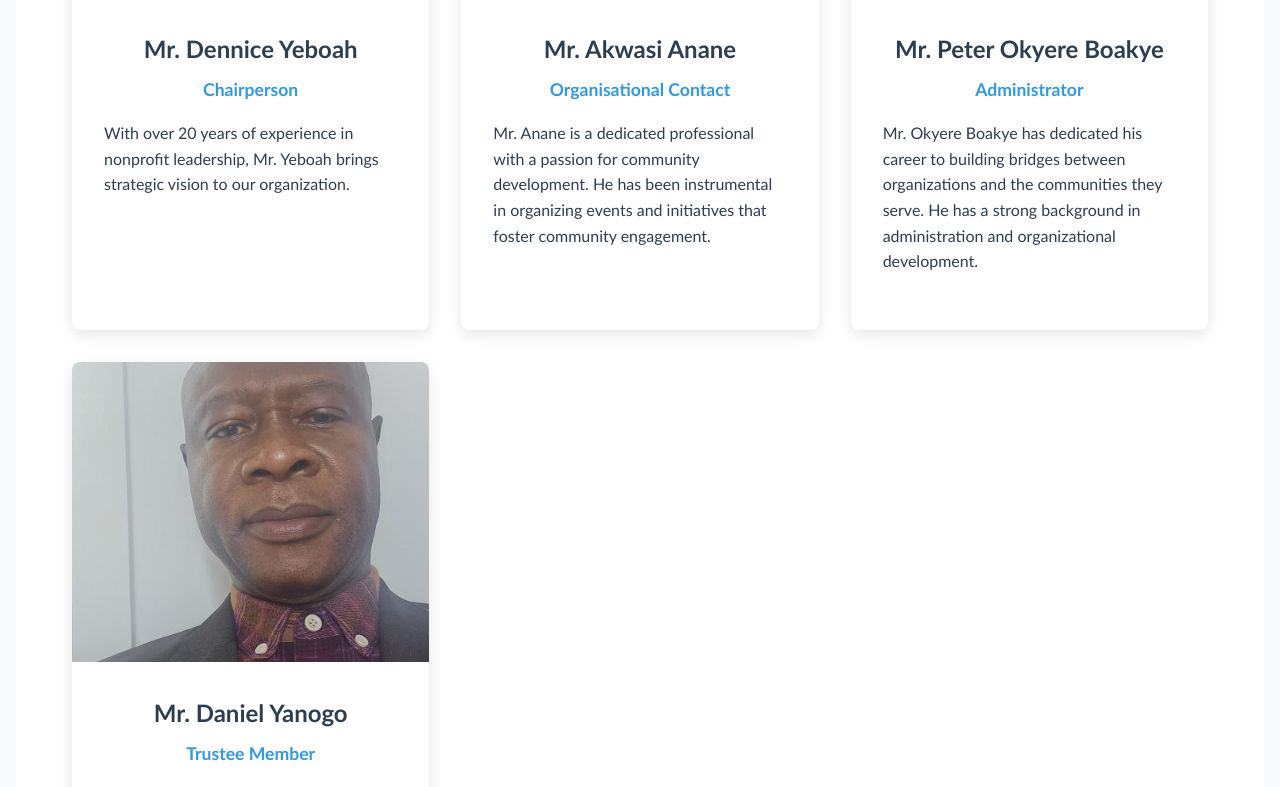
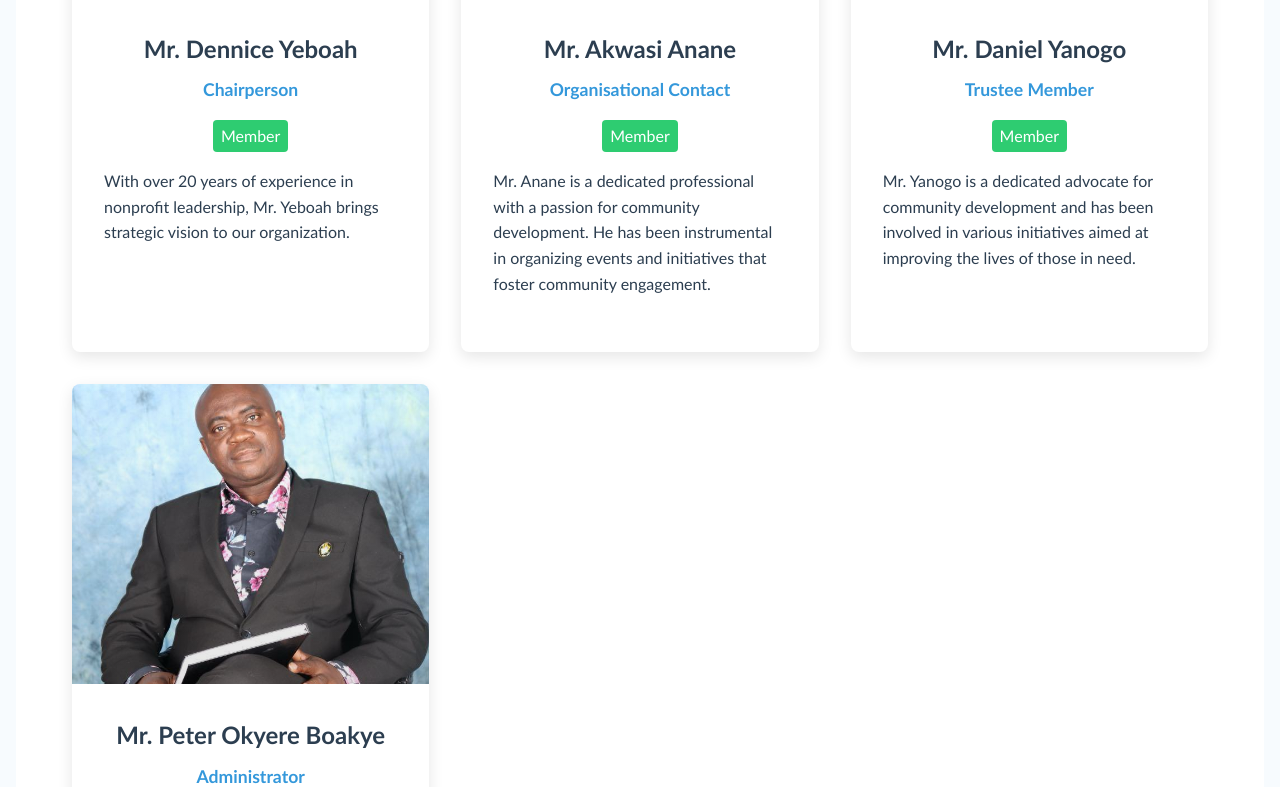
Before and after one commit to Kristo-Asafo-London/church-website, a React (Vite) app: page / in a window 1280 px wide. Shown: the part 5313-6100 px from the top of the page. Built offline with nearby package versions, Linux system fonts and the light colour scheme.

Commit message:
indicate trustee member

```diff
--- a/src/components/sections/Trustee.tsx
+++ b/src/components/sections/Trustee.tsx
@@ -9,6 +9,7 @@ interface Trustee {
   id: string;
   name: string;
   role: string;
+  member?: boolean;
   bio?: string;
   imageUrl: string;
   socialLinks?: {
@@ -27,6 +28,7 @@ export const trusteesData: Trustee[] = [
     id: "1",
     name: "Mr. Dennice Yeboah",
     role: "Chairperson",
+    member: true,
     bio: "With over 20 years of experience in nonprofit leadership, Mr. Yeboah brings strategic vision to our organization.",
     imageUrl: "/trustees/chair.jpg",
     // socialLinks: {
@@ -38,6 +40,7 @@ export const trusteesData: Trustee[] = [
     id: "2",
     name: "Mr. Akwasi Anane",
     role: "Organisational Contact",
+    member: true,
     bio: "Mr. Anane is a dedicated professional with a passion for community development. He has been instrumental in organizing events and initiatives that foster community engagement.",
     imageUrl: "/trustees/organiser.jpg",
     // socialLinks: {
@@ -45,25 +48,27 @@ export const trusteesData: Trustee[] = [
     // },
   },
   {
+    id: "4",
+    name: "Mr. Daniel Yanogo",
+    role: "Trustee Member",
+    member: true,
+    bio: "Mr. Yanogo is a dedicated advocate for community development and has been involved in various initiatives aimed at improving the lives of those in need.",
+    imageUrl: "/trustees/member.jpg",
+    // socialLinks: {
+    //   twitter: "https://twitter.com/danielyanogo",
+    //   website: "https://danielyanogo.com",
+    // },
+  },
+  {
     id: "3",
     name: "Mr. Peter Okyere Boakye",
     role: "Administrator",
+    member: false,
     bio: "Mr. Okyere Boakye has dedicated his career to building bridges between organizations and the communities they serve. He has a strong background in administration and organizational development.",
     imageUrl: "/trustees/admin.jpg",
     // socialLinks: {
     //   twitter: "https://twitter.com/peterokyere",
     //   website: "https://peterokyere.com",
-    // },
-  },
-  {
-    id: "4",
-    name: "Mr. Daniel Yanogo",
-    role: "Trustee Member",
-    bio: "Mr. Yanogo is a dedicated advocate for community development and has been involved in various initiatives aimed at improving the lives of those in need.",
-    imageUrl: "/trustees/member.jpg",
-    // socialLinks: {
-    //   twitter: "https://twitter.com/danielyanogo",
-    //   website: "https://danielyanogo.com",
     // },
   },
 ];
@@ -83,6 +88,7 @@ const Trustees: React.FC<TrusteesProps> = ({ trustees }) => {
             <TrusteeInfo>
               <TrusteeName>{trustee.name}</TrusteeName>
               <TrusteeRole>{trustee.role}</TrusteeRole>
+              {trustee.member && <TrusteeMemberBadge>Member</TrusteeMemberBadge>}
               {trustee.bio && <TrusteeBio>{trustee.bio}</TrusteeBio>}
               {trustee.socialLinks && (
                 <SocialLinks>
@@ -147,6 +153,15 @@ export const TrusteesTitle = styled.h2`
     background: ${theme.colors.light};
     margin: 1rem auto 0;
   }
+`;
+
+export const TrusteeMemberBadge = styled.span`
+  display: inline-block;
+  background-color: ${theme.colors.accent};
+  color: white;
+  padding: 0.2rem 0.5rem;
+  border-radius: 4px;
+  margin-bottom: 1rem;
 `;
 
 const TrusteesDescription = styled.p`
```
